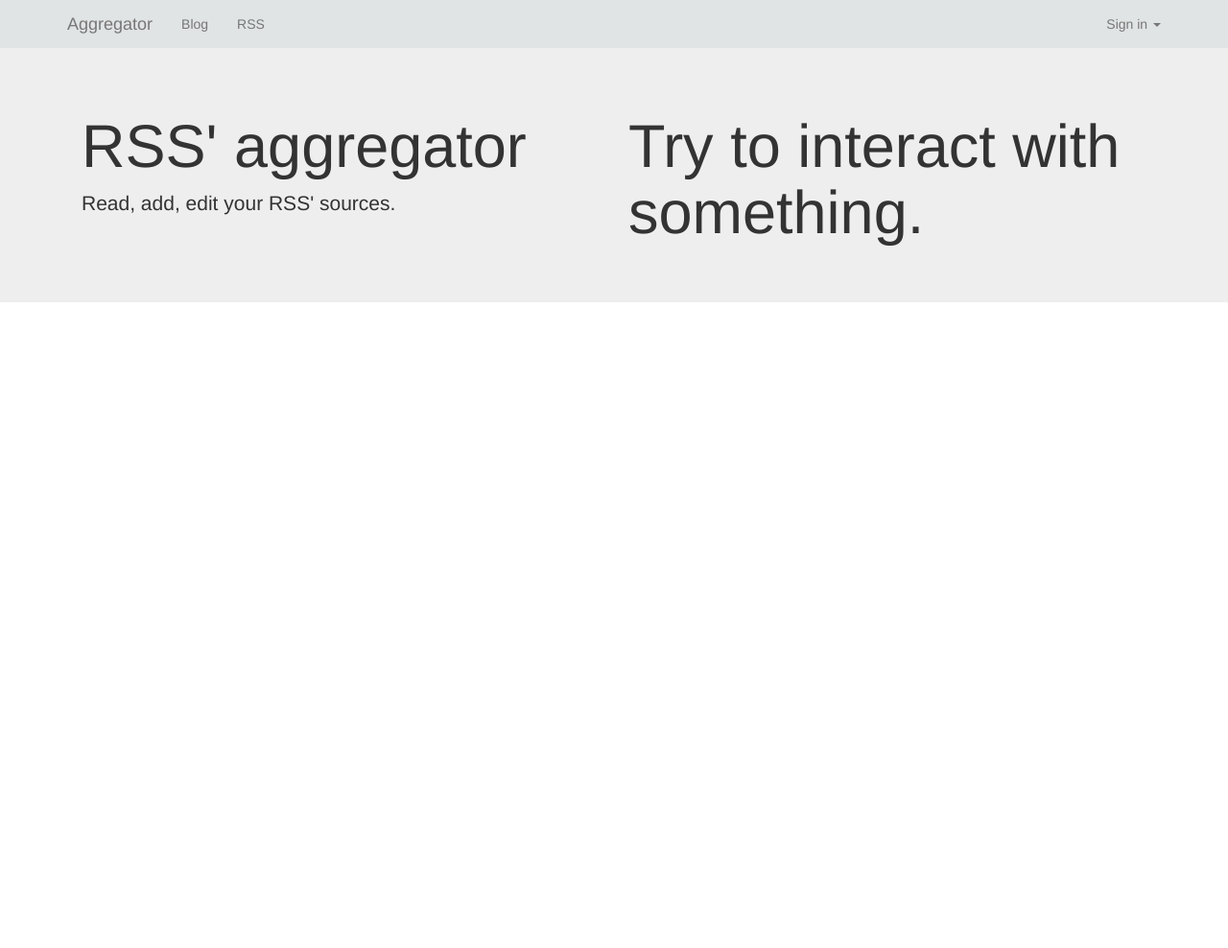
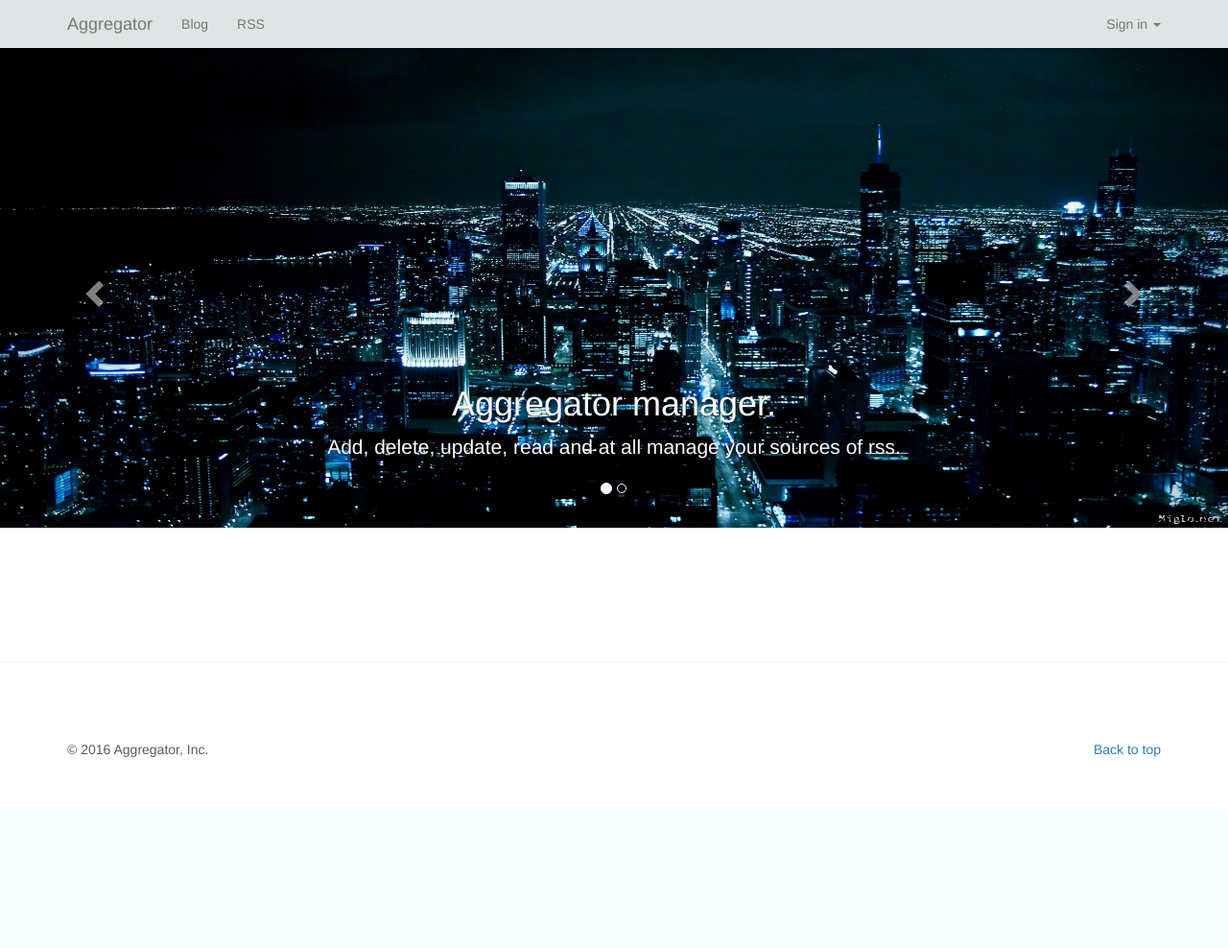
Before and after one commit to dmmeteo/trydjango18, a Django app: page / in a window 1280 px wide. Shown: the top 988 px of the page at 96% size. After the commit the page ends 789 px from the top, so only its background shows below. Run offline with Django 3.2, Linux system fonts and the light colour scheme; parts of the project's set-up code (start-up, migrations or seed data) failed here and were passed over; some libraries are stand-ins or nearby versions.

Commit message:
Changed main page, added carousel, backgrounds

```diff
--- /dev/null
+++ b/static/css/carousel.css
@@ -0,0 +1,134 @@
+/* GLOBAL STYLES
+-------------------------------------------------- */
+/* Padding below the footer and lighter body text */
+
+body {
+  padding-bottom: 40px;
+  color: #5a5a5a;
+}
+
+
+/* CUSTOMIZE THE NAVBAR
+-------------------------------------------------- */
+
+/* Special class on .container surrounding .navbar, used for positioning it into place. */
+.navbar-wrapper {
+  position: absolute;
+  top: 0;
+  right: 0;
+  left: 0;
+  z-index: 20;
+}
+
+/* Flip around the padding for proper display in narrow viewports */
+.navbar-wrapper > .container {
+  padding-right: 0;
+  padding-left: 0;
+}
+.navbar-wrapper .navbar {
+  padding-right: 15px;
+  padding-left: 15px;
+}
+.navbar-wrapper .navbar .container {
+  width: auto;
+}
+
+
+/* CUSTOMIZE THE CAROUSEL
+-------------------------------------------------- */
+
+/* Carousel base class */
+.carousel {
+  height: 500px;
+  margin-bottom: 60px;
+}
+/* Since positioning the image, we need to help out the caption */
+.carousel-caption {
+  z-index: 10;
+}
+
+/* Declare heights because of positioning of img element */
+.carousel .item {
+  height: 500px;
+  background-color: #777;
+}
+.carousel-inner > .item > img {
+  position: absolute;
+  top: 0;
+  left: 0;
+  min-width: 100%;
+  height: 500px;
+}
+
+
+/* MARKETING CONTENT
+-------------------------------------------------- */
+
+/* Center align the text within the three columns below the carousel */
+.marketing .col-lg-4 {
+  margin-bottom: 20px;
+  text-align: center;
+}
+.marketing h2 {
+  font-weight: normal;
+}
+.marketing .col-lg-4 p {
+  margin-right: 10px;
+  margin-left: 10px;
+}
+
+
+/* Featurettes
+------------------------- */
+
+.featurette-divider {
+  margin: 80px 0; /* Space out the Bootstrap <hr> more */
+}
+
+/* Thin out the marketing headings */
+.featurette-heading {
+  font-weight: 300;
+  line-height: 1;
+  letter-spacing: -1px;
+}
+
+
+/* RESPONSIVE CSS
+-------------------------------------------------- */
+
+@media (min-width: 768px) {
+  /* Navbar positioning foo */
+  .navbar-wrapper {
+    margin-top: 20px;
+  }
+  .navbar-wrapper .container {
+    padding-right: 15px;
+    padding-left: 15px;
+  }
+  .navbar-wrapper .navbar {
+    padding-right: 0;
+    padding-left: 0;
+  }
+
+  /* The navbar becomes detached from the top, so we round the corners */
+  .navbar-wrapper .navbar {
+    border-radius: 4px;
+  }
+
+  /* Bump up size of carousel content */
+  .carousel-caption p {
+    margin-bottom: 20px;
+    font-size: 21px;
+    line-height: 1.4;
+  }
+
+  .featurette-heading {
+    font-size: 50px;
+  }
+}
+
+@media (min-width: 992px) {
+  .featurette-heading {
+    margin-top: 120px;
+  }
+}
--- a/static/css/navbar-static-top-home.css
+++ b/static/css/navbar-static-top-home.css
@@ -1,7 +1,3 @@
-body {
-  min-height: 2000px;
-}
-
 .navbar-static-top {
   margin-bottom: 0px;
 }
--- a/static/css/navbar-static-top.css
+++ b/static/css/navbar-static-top.css
@@ -1,6 +1,3 @@
-body {
-  min-height: 2000px;
-}
 .navbar-default {
   background-color: #e1e4e4;
   border-style: none;
--- a/templates/base.html
+++ b/templates/base.html
@@ -6,7 +6,8 @@
     <meta name="viewport" content="width=device-width, initial-scale=1">
     <title>{% block head_title %}{% endblock %}</title>
     <link rel="shortcut icon" href="{% static 'icons/favicon.png' %}">
-    <link rel="stylesheet" href="https://maxcdn.bootstrapcdn.com/bootstrap/3.3.7/css/bootstrap.min.css" integrity="sha384-BVYiiSIFeK1dGmJRAkycuHAHRg32OmUcww7on3RYdg4Va+PmSTsz/K68vbdEjh4u" crossorigin="anonymous">
+    <link rel="stylesheet" href="https://maxcdn.bootstrapcdn.com/bootstrap/3.3.7/css/bootstrap.min.css"
+          integrity="sha384-BVYiiSIFeK1dGmJRAkycuHAHRg32OmUcww7on3RYdg4Va+PmSTsz/K68vbdEjh4u" crossorigin="anonymous">
     <link rel="stylesheet" href="{% static 'css/navbar-static-top.css' %}">
     <link rel="stylesheet" href="{% static 'css/additional_styles.css' %}">
     {% block style %}
@@ -14,14 +15,24 @@
 </head>
 <body>
 {% include 'navbar.html' %}
-{% block jumbotron %}
+{% block carousel %}
 {% endblock %}
 <div class="container">
-{% block content %}
-{% endblock %}
+    {% block content %}
+    {% endblock %}
 </div>
+
+<hr class="featurette-divider">
+
+<footer class="container">
+    <p class="pull-right"><a href="#">Back to top</a></p>
+    <p>&copy; 2016 Aggregator, Inc.</p>
+</footer>
+
 <script src="https://ajax.googleapis.com/ajax/libs/jquery/3.1.0/jquery.min.js"></script>
-<script src="https://maxcdn.bootstrapcdn.com/bootstrap/3.3.7/js/bootstrap.min.js" integrity="sha384-Tc5IQib027qvyjSMfHjOMaLkfuWVxZxUPnCJA7l2mCWNIpG9mGCD8wGNIcPD7Txa" crossorigin="anonymous"></script>
+<script src="https://maxcdn.bootstrapcdn.com/bootstrap/3.3.7/js/bootstrap.min.js"
+        integrity="sha384-Tc5IQib027qvyjSMfHjOMaLkfuWVxZxUPnCJA7l2mCWNIpG9mGCD8wGNIcPD7Txa"
+        crossorigin="anonymous"></script>
 <script src="https://use.fontawesome.com/6f6bc2565b.js"></script>
 {% block js %}
 {% endblock %}
--- /dev/null
+++ b/templates/carousel.html
@@ -0,0 +1,40 @@
+{% load staticfiles %}
+<div id="myCarousel" class="carousel slide" data-ride="carousel">
+    <!-- Indicators -->
+    <ol class="carousel-indicators">
+        <li data-target="#myCarousel" data-slide-to="0" class="active"></li>
+        <li data-target="#myCarousel" data-slide-to="1"></li>
+    </ol>
+    <div class="carousel-inner" role="listbox">
+        <div class="item active">
+            <img class="first-slide"
+                 src="{% static 'backgrounds/background.jpg' %}"
+                 alt="First slide">
+            <div class="container">
+                <div class="carousel-caption">
+                    <h1>Aggregator manager.</h1>
+                    <p>Add, delete, update, read and at all manage your sources of rss.</p>
+                </div>
+            </div>
+        </div>
+        <div class="item">
+            <img class="second-slide"
+                 src="{% static 'backgrounds/background2.jpg' %}"
+                 alt="Second slide">
+            <div class="container">
+                <div class="carousel-caption">
+                    <h1>Blog.</h1>
+                    <p>You can read our rss and etc.</p>
+                </div>
+            </div>
+        </div>
+    </div>
+    <a class="left carousel-control" href="#myCarousel" role="button" data-slide="prev">
+        <span class="glyphicon glyphicon-chevron-left" aria-hidden="true"></span>
+        <span class="sr-only">Previous</span>
+    </a>
+    <a class="right carousel-control" href="#myCarousel" role="button" data-slide="next">
+        <span class="glyphicon glyphicon-chevron-right" aria-hidden="true"></span>
+        <span class="sr-only">Next</span>
+    </a>
+</div>
--- a/templates/home.html
+++ b/templates/home.html
@@ -3,17 +3,8 @@
 {% block head_title %}Home page{% endblock %}
 {% block style %}
     <link rel="stylesheet" href="{% static 'css/navbar-static-top-home.css' %}">
+    <link rel="stylesheet" href="{% static 'css/carousel.css' %}">
 {% endblock %}
-{% block jumbotron %}
-    <div class="jumbotron">
-    <div class="container">
-        <div class="col-md-6">
-            <h1>RSS' aggregator</h1>
-            <p>Read, add, edit your RSS' sources.</p>
-        </div>
-        <div class="col-md-6">
-            <h1>Try to interact with something.</h1>
-        </div>
-    </div>
-    </div>
+{% block carousel %}
+    {% include 'carousel.html' %}
 {% endblock %}
--- a/templates/navbar.html
+++ b/templates/navbar.html
@@ -32,7 +32,7 @@
                         </ul>
                     </li>
                 {% endif %}
-                <li><a href="{% url 'rss' %}">RSS</a></li>
+                    <li><a href="{% url 'rss' %}">RSS</a></li>
             </ul>
             {% if request.user.is_authenticated %}
                 <ul class="nav navbar-nav navbar-right">
```
Also changed, not shown: static/backgrounds/background.jpg (added), static/backgrounds/background2.jpg (added).
